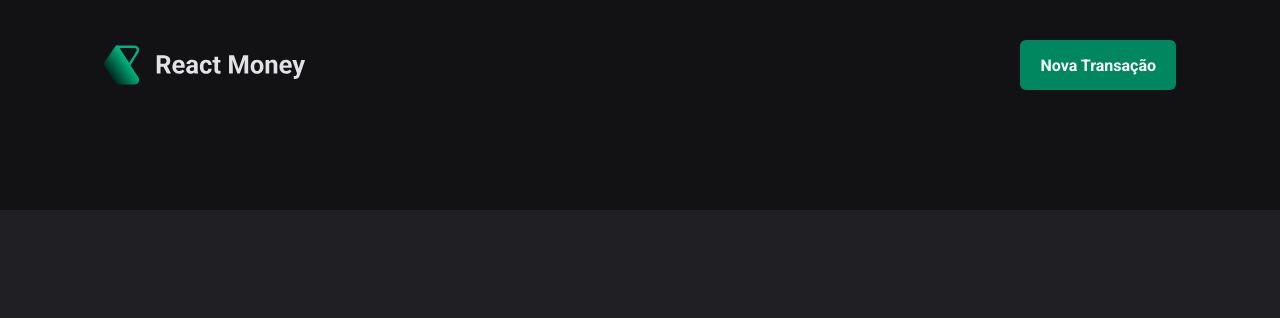
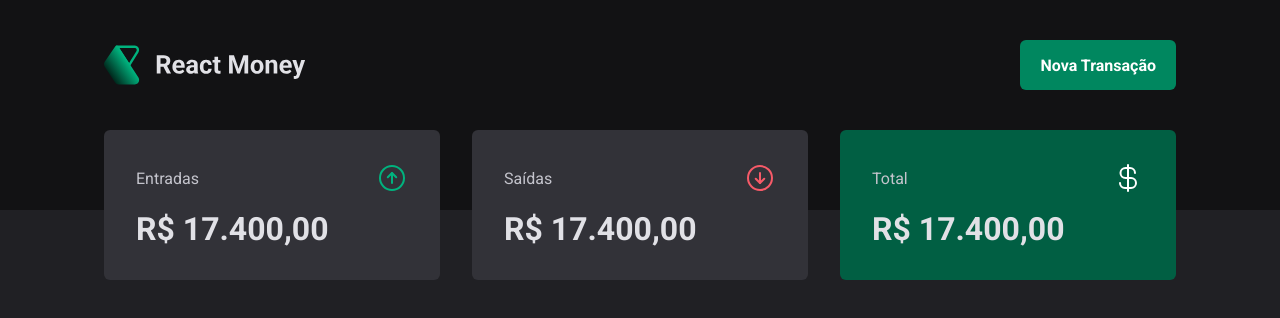
Before and after one commit to brenoq/reactMoney, a React (Vite) app: page / in a window 1280 px wide. Shown: the top 318 px of the page. Built offline with nearby package versions, Linux system fonts and the light colour scheme.

Commit message:
Create component Summary

```diff
--- a/package.json
+++ b/package.json
@@ -10,6 +10,7 @@
     "preview": "vite preview"
   },
   "dependencies": {
+    "phosphor-react": "^1.4.1",
     "react": "^18.2.0",
     "react-dom": "^18.2.0",
     "styled-components": "^6.0.4"
--- /dev/null
+++ b/src/components/Summary/index.tsx
@@ -0,0 +1,35 @@
+import { ArrowCircleDown, ArrowCircleUp, CurrencyDollar } from 'phosphor-react'
+import { SummaryCard, SummaryContainer } from './styles'
+
+export function Summary() {
+  return (
+    <SummaryContainer>
+      <SummaryCard>
+        <header>
+          <span>Entradas</span>
+          <ArrowCircleUp size={32} color="#00b37e" />
+        </header>
+
+        <strong>R$ 17.400,00</strong>
+      </SummaryCard>
+
+      <SummaryCard>
+        <header>
+          <span>Saídas</span>
+          <ArrowCircleDown size={32} color="#f75a68" />
+        </header>
+
+        <strong>R$ 17.400,00</strong>
+      </SummaryCard>
+
+      <SummaryCard variant="green">
+        <header>
+          <span>Total</span>
+          <CurrencyDollar size={32} color="#fff" />
+        </header>
+
+        <strong>R$ 17.400,00</strong>
+      </SummaryCard>
+    </SummaryContainer>
+  )
+}
--- /dev/null
+++ b/src/components/Summary/styles.ts
@@ -0,0 +1,43 @@
+import { css, styled } from 'styled-components'
+
+export const SummaryContainer = styled.section`
+  width: 100%;
+  max-width: 1120px;
+  margin: 0 auto;
+  padding: 0 1.5rem;
+
+  display: grid;
+  grid-template-columns: repeat(3, 1fr);
+  gap: 2rem;
+
+  margin-top: -5rem;
+`
+interface SummaryCardProps {
+  variant?: 'green'
+}
+
+export const SummaryCard = styled.div<SummaryCardProps>`
+  background: ${(props) => props.theme['gray-600']};
+  border-radius: 6px;
+  padding: 2rem;
+
+  header {
+    display: flex;
+    align-items: center;
+    justify-content: space-between;
+
+    color: ${(props) => props.theme['gray-300']};
+  }
+
+  strong {
+    display: block;
+    margin-top: 1rem;
+    font-size: 2rem;
+  }
+
+  ${(props) =>
+    props.variant === 'green' &&
+    css`
+      background: ${props.theme['green-700']};
+    `}
+`
--- a/src/pages/Transactions/index.tsx
+++ b/src/pages/Transactions/index.tsx
@@ -1,9 +1,11 @@
 import { Header } from '../../components/Header'
+import { Summary } from '../../components/Summary'
 
 export function Transactions() {
   return (
     <div>
       <Header />
+      <Summary />
     </div>
   )
 }
```
Also changed, not shown: 1 other file (tests, documents, lock files or other folders).
